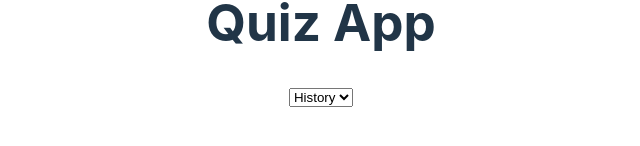
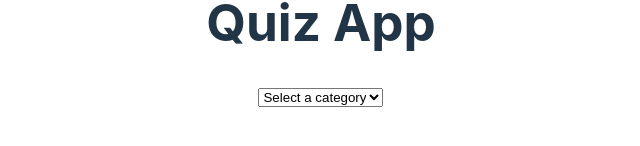
Before and after one commit to martin-kagya/Quiz, a React (Vite) app: page / in a window 1280 px wide. Shown: the part 366-512 px from the top of the page, without its empty margins (319-959 px from the left). Built offline with nearby package versions, Linux system fonts and the light colour scheme.

Commit message:
first bsic structure of quiz app

```diff
--- a/src/Settings.jsx
+++ b/src/Settings.jsx
@@ -5,23 +5,28 @@ import questions from './questions.json'
 
 function Settings ()
 {
-  const api = "src/questions.json"
-  const [category, setCategory] = useState(null)
+  const [category, setCategory] = useState('')
   const [score, setScore] = useState(0)
-  //useEffect(() =>
-  //{
-  //  fetch(api)
-  //  .then((res) => res.json())
-  //  .then((data) => setCategory(data))
-  //}, [])
+  const handleCatChange = (e) =>
+  {
+    setCategory(e.target.value)
+  }
   return (
     <>
       <div>
         <h1>
           Quiz App
         </h1>
-        <select value={category} onChange={(e) => setCategory(e.target.value)}>
-          <option>{questions[0].category}</option>
+        <select value={category} onChange={handleCatChange}>
+          <option value="">Select a category</option>
+            {
+              questions.map((q, index) => (
+
+               <option value={q.category} key={index}>
+                 {q.category}
+               </option>
+
+            ))}
         </select>
       </div>
     </>
```
Also changed, not shown: 1 other file (tests, documents, lock files or other folders).
